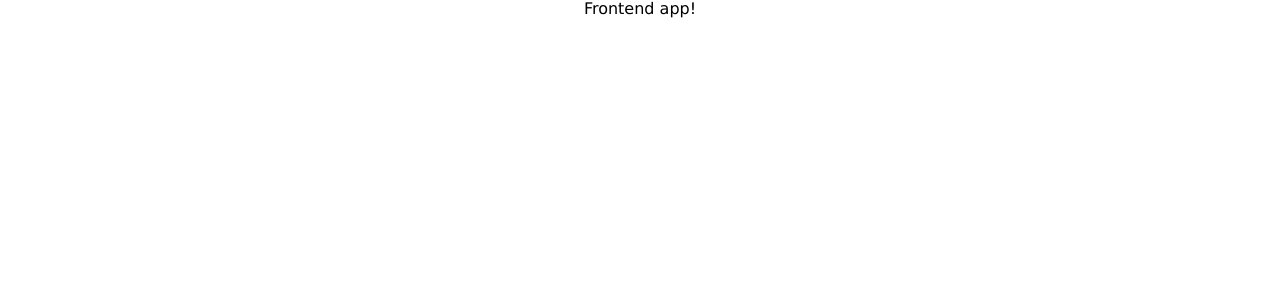
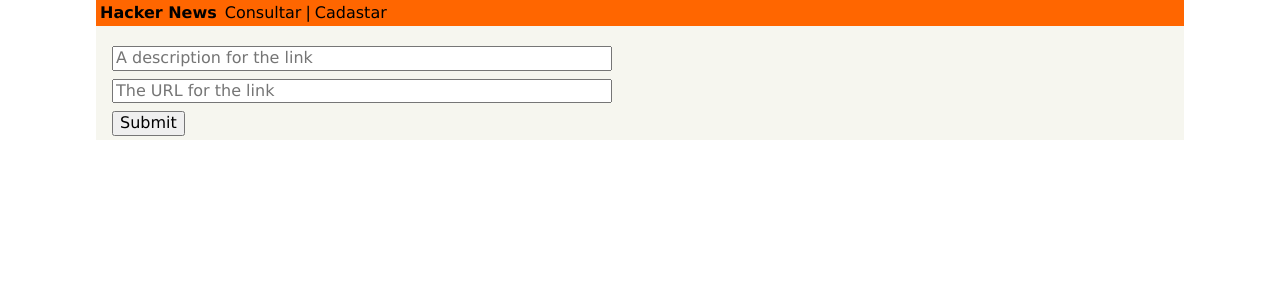
Before and after one commit to jnyjhow/woovi_challenge_simple_graphql_relay_crud, a React (Create React App) app in the folder notes-frontend/: page /create in a window 1280 px wide. Shown: the top 300 px of the page. Built offline with nearby package versions, Linux system fonts and the light colour scheme.

Commit message:
creating mutations and routes.

```diff
--- a/notes-frontend/package.json
+++ b/notes-frontend/package.json
@@ -3,12 +3,15 @@
   "version": "0.1.0",
   "private": true,
   "dependencies": {
+    "@apollo/client": "^3.6.9",
     "@testing-library/jest-dom": "^5.16.5",
     "@testing-library/react": "^13.4.0",
     "@testing-library/user-event": "^13.5.0",
+    "graphql": "^16.6.0",
     "react": "^18.2.0",
     "react-dom": "^18.2.0",
     "react-relay": "^14.1.0",
+    "react-router-dom": "^6.2.1",
     "react-scripts": "5.0.1",
     "web-vitals": "^2.1.4"
   },
@@ -48,5 +51,4 @@
       "relay"
     ]
   }
-
 }
--- a/notes-frontend/src/components/App.js
+++ b/notes-frontend/src/components/App.js
@@ -1,9 +1,35 @@
-import '../styles/App.css';
+import React from "react";
+import CreateLink from "./CreateLink";
+import Header from "./Header";
+import LinkList from "./LinkList";
+import { Route, Routes } from "react-router-dom";
 
-function App() {
+/*
+class App extends Component {
+  render() {
+    return <LinkList />;
+  }
+}
+*/
+
+/*
+const App = () => {
+  return <CreateLink />;
+};
+*/
+
+const App = () => {
   return (
-    <div className="App">Frontend app!</div>
+    <div className="center w85">
+      <Header />
+      <div className="ph3 pv1 background-gray">
+        <Routes>
+          <Route path="/" element={<LinkList />} />
+          <Route path="/create" element={<CreateLink />} />
+        </Routes>
+      </div>
+    </div>
   );
-}
+};
 
 export default App;
--- /dev/null
+++ b/notes-frontend/src/components/CreateLink.js
@@ -0,0 +1,73 @@
+import React, { useState } from "react";
+import { useMutation, gql } from "@apollo/client";
+
+import { useNavigate } from "react-router-dom";
+
+const CREATE_LINK_MUTATION = gql`
+  mutation PostMutation($description: String!, $url: String!) {
+    post(description: $description, url: $url) {
+      id
+      createdAt
+      url
+      description
+    }
+  }
+`;
+
+const CreateLink = () => {
+  const navigate = useNavigate();
+
+  const [formState, setFormState] = useState({
+    description: "",
+    url: "",
+  });
+
+  const [createLink] = useMutation(CREATE_LINK_MUTATION, {
+    variables: {
+      description: formState.description,
+      url: formState.url,
+    },
+    onCompleted: () => navigate("/"),
+  });
+
+  return (
+    <div>
+      <form
+        onSubmit={(e) => {
+          e.preventDefault();
+          createLink();
+        }}
+      >
+        <div className="flex flex-column mt3">
+          <input
+            className="mb2"
+            value={formState.description}
+            onChange={(e) =>
+              setFormState({
+                ...formState,
+                description: e.target.value,
+              })
+            }
+            type="text"
+            placeholder="A description for the link"
+          />
+          <input
+            className="mb2"
+            value={formState.url}
+            onChange={(e) =>
+              setFormState({
+                ...formState,
+                url: e.target.value,
+              })
+            }
+            type="text"
+            placeholder="The URL for the link"
+          />
+        </div>
+        <button type="submit">Submit</button>
+      </form>
+    </div>
+  );
+};
+
+export default CreateLink;
--- /dev/null
+++ b/notes-frontend/src/components/Header.js
@@ -0,0 +1,23 @@
+import React from "react";
+import { Link } from "react-router-dom";
+
+const Header = () => {
+  return (
+    <div className="flex pa1 justify-between nowrap orange">
+      <div className="flex flex-fixed black">
+        <Link to="/" className="no-underline black">
+          <div className="fw7 mr1">Hacker News</div>
+        </Link>
+        <Link to="/" className="ml1 no-underline black">
+          Consultar
+        </Link>
+        <div className="ml1">|</div>
+        <Link to="/create" className="ml1 no-underline black">
+          Cadastar
+        </Link>
+      </div>
+    </div>
+  );
+};
+
+export default Header;
--- /dev/null
+++ b/notes-frontend/src/components/Link.js
@@ -0,0 +1,14 @@
+import React from "react";
+
+const Link = (props) => {
+  const { link } = props;
+  return (
+    <div>
+      <div>
+        {link.description} ({link.url})
+      </div>
+    </div>
+  );
+};
+
+export default Link;
--- /dev/null
+++ b/notes-frontend/src/components/LinkList.js
@@ -0,0 +1,35 @@
+import React from "react";
+import Link from "./Link";
+import { useQuery, gql } from "@apollo/client";
+
+const FEED_QUERY = gql`
+  {
+    feed {
+      id
+      links {
+        id
+        createdAt
+        url
+        description
+      }
+    }
+  }
+`;
+
+const LinkList = () => {
+  const { data } = useQuery(FEED_QUERY);
+
+  return (
+    <div>
+      {data && (
+        <>
+          {data.feed.links.map((link) => (
+            <Link key={link.id} link={link} />
+          ))}
+        </>
+      )}
+    </div>
+  );
+};
+
+export default LinkList;
--- /dev/null
+++ b/notes-frontend/src/constants.js
@@ -0,0 +1 @@
+export const AUTH_TOKEN = "auth-token";
--- a/notes-frontend/src/index.js
+++ b/notes-frontend/src/index.js
@@ -1,12 +1,36 @@
 import React from 'react';
-import ReactDOM from 'react-dom/client';
+import ReactDOM from 'react-dom';
 
 import "./styles/index.css";
 import App from "./components/App";
 
-const root = ReactDOM.createRoot(document.getElementById('root'));
-root.render(
-  <React.StrictMode>
-    <App />
-  </React.StrictMode>
+import { BrowserRouter } from "react-router-dom";
+
+//importando apollo client
+import {
+  ApolloProvider,
+  ApolloClient,
+  createHttpLink,
+  InMemoryCache
+} from '@apollo/client';
+
+//criando comunicacao com o graphql
+const httpLink = createHttpLink({
+  uri: 'http://localhost:4000'
+});
+
+
+const client = new ApolloClient({
+  link: httpLink,
+  cache: new InMemoryCache()
+});
+
+
+ReactDOM.render(
+  <BrowserRouter>
+    <ApolloProvider client={client}>
+      <App />
+    </ApolloProvider>
+  </BrowserRouter>,
+  document.getElementById("root")
 );
```
Also changed, not shown: notes-frontend/src/components/Login.js (added, +78 -0 lines), 2 other files (tests, documents, lock files or other folders). Lines whose indentation alone changed are shown as unchanged.
